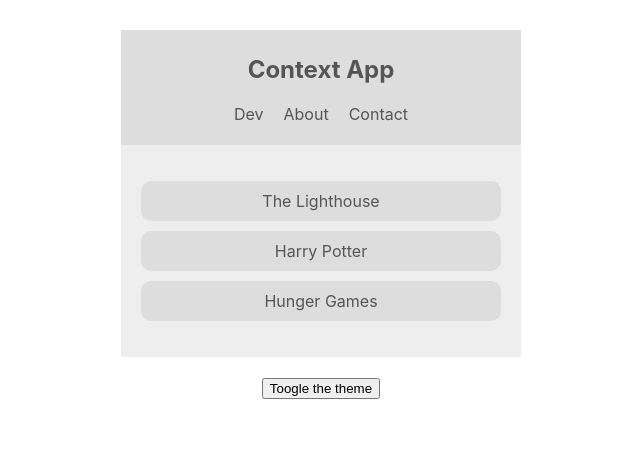
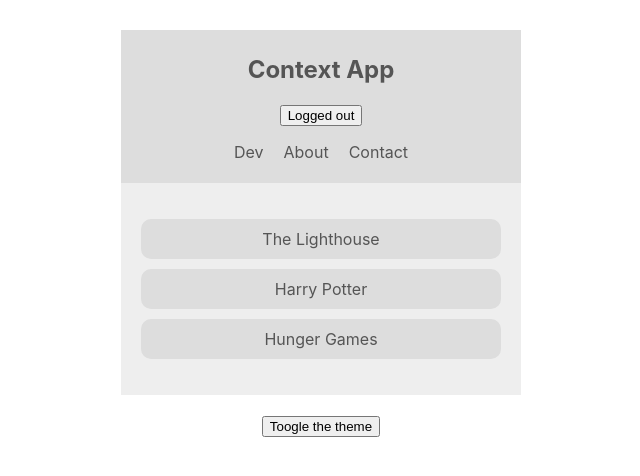
Before and after one commit to Rrrricky/react-context-hooks, a React (Create React App) app: page / in a window 1280 px wide. Shown: the top 476 px of the page, without its empty margins (319-959 px from the left). Built offline with nearby package versions, Linux system fonts and the light colour scheme.

Commit message:
Consume data with multiple contexts

```diff
--- a/src/components/Navbar.js
+++ b/src/components/Navbar.js
@@ -1,15 +1,21 @@
 import React from 'react'
 import { ThemeContext } from "../contexts/ThemeContext"
+import {AuthContext} from "../contexts/AuthContext"
 
 class Navbar extends React.Component {
   render() {
     return (
-      <ThemeContext.Consumer>{(context) => {
-        const {isLightTheme, light, dark} = context
+      <AuthContext.Consumer>{(authContext) => (
+        <ThemeContext.Consumer>{(themeContext) => {
+          const {isAuthenticated, toggleAuth} = authContext
+          const {isLightTheme, light, dark} = themeContext
           const theme = isLightTheme ? light : dark
           return (
             <nav style={{ background: theme.ui, color: theme.syntax }}>
             <h1>Context App</h1>
+            <button onClick={toggleAuth}>
+              {isAuthenticated ? 'Logged in' : 'Logged out'}
+            </button>
             <ul>
               <li>Dev</li>
               <li>About</li>
@@ -19,6 +25,7 @@
           )
         }}
         </ThemeContext.Consumer>
+      )}</AuthContext.Consumer>
     )
   }
 }
--- a/src/contexts/AuthContext.js
+++ b/src/contexts/AuthContext.js
@@ -12,7 +12,7 @@
   render() {
     return (
       <div>
-        <AuthContext.Provider values={{...this.state, toggleAuth: this.toggleAuth}}>
+        <AuthContext.Provider value={{...this.state, toggleAuth: this.toggleAuth}}>
           {this.props.children}
         </AuthContext.Provider>
       </div>
```
Lines whose indentation alone changed are shown as unchanged.
